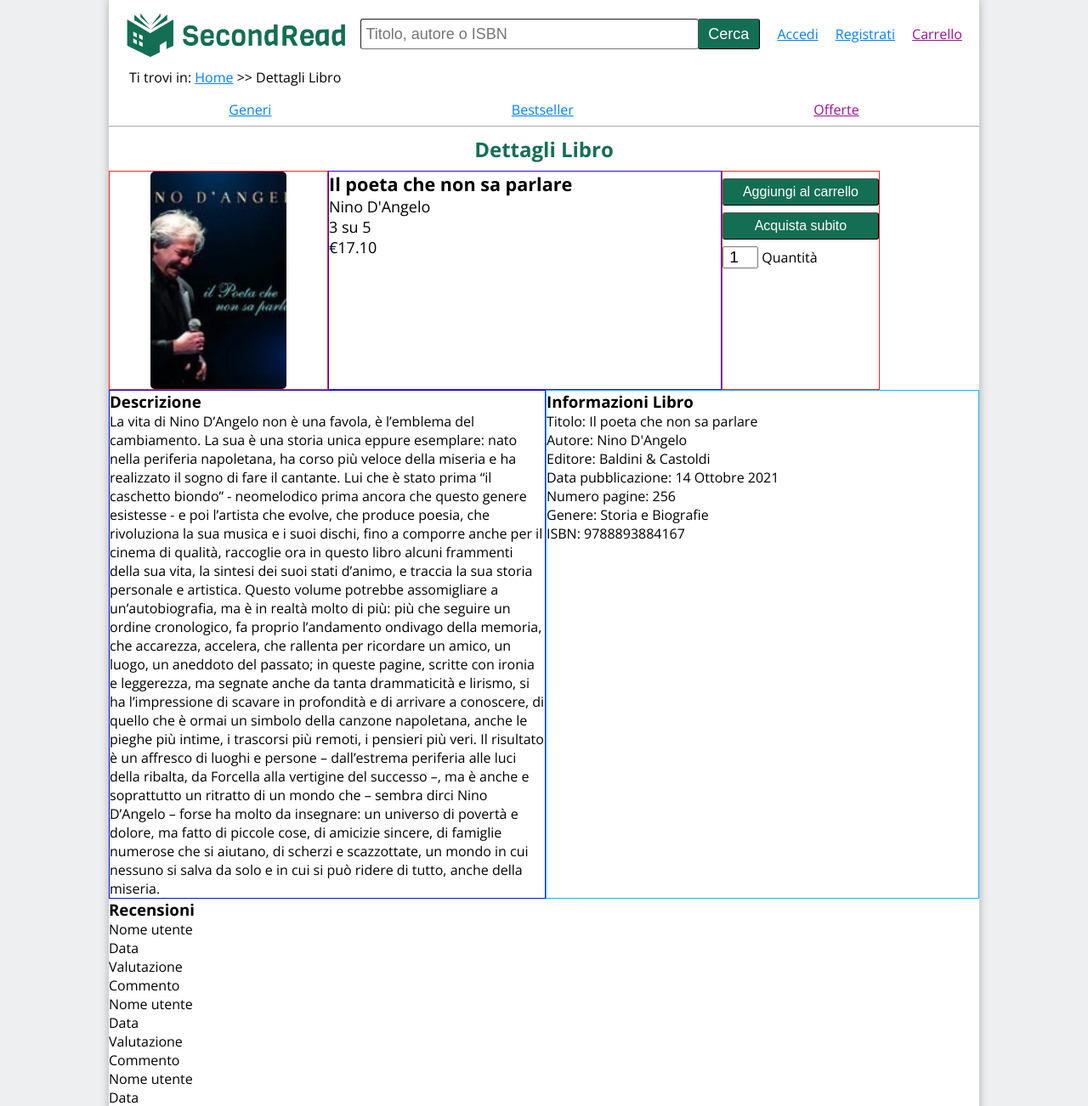
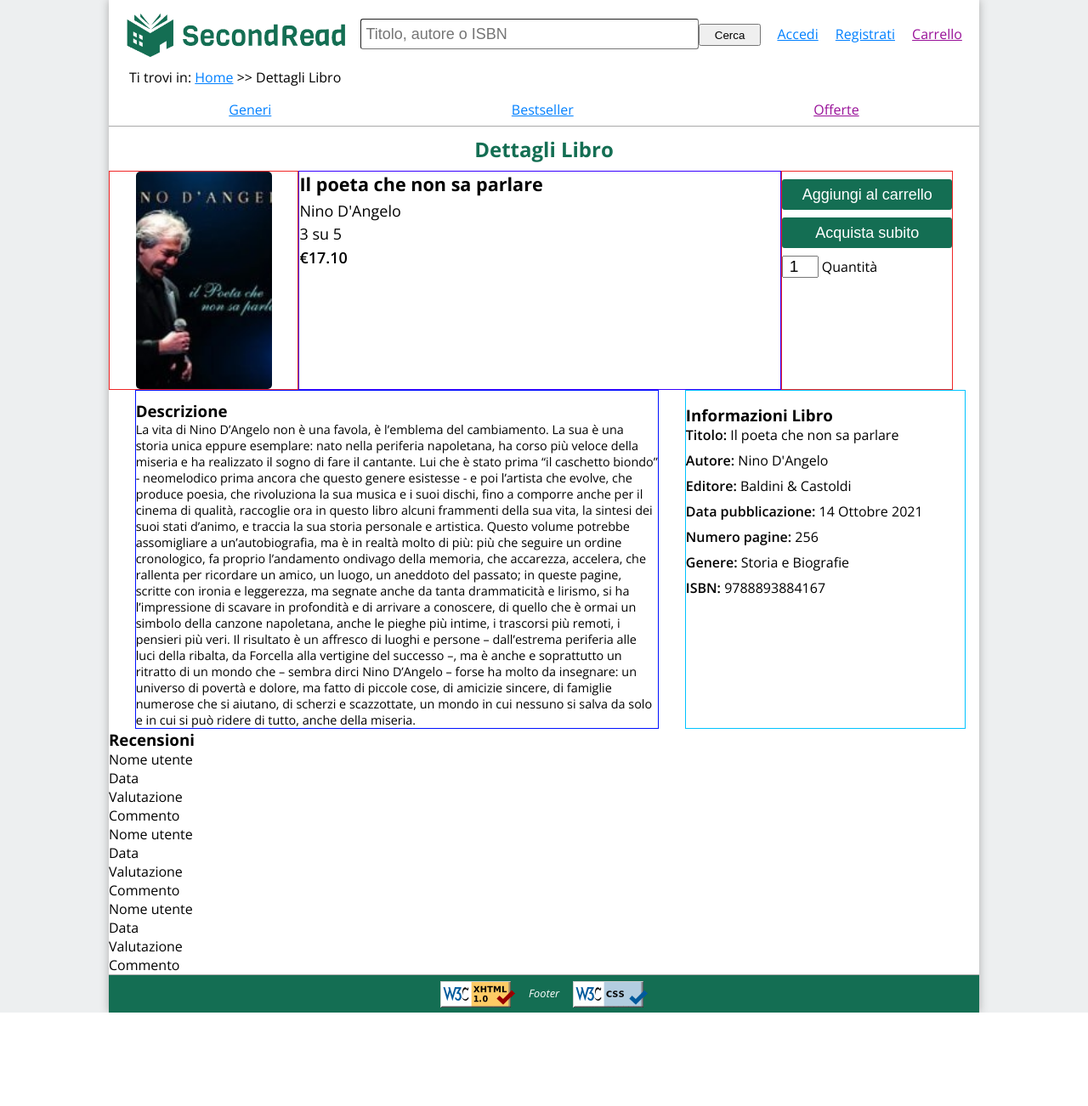
Before and after one commit to NicholasPilotto/ProgettoTecWeb21, a PHP site: page /libro.php?isbn=9788893884167 in a window 1280 px wide. Shown: the top 1302 px of the page at 85% size. After the commit the page ends 1192 px from the top, so only its background shows below. Run offline with PHP 8.4, Linux system fonts and the light colour scheme; data comes from the database, SQL or seed files in the repository.

Commit message:
Add files via upload

```diff
--- a/Site/style.css
+++ b/Site/style.css
@@ -30,6 +30,28 @@ ul {
     list-style-type: none;
 }
 
+.starChecked {
+    color: orange;
+}
+
+.starNotChecked {
+    color: #aaaaaa;
+}
+
+.button {
+    background-color: #146e53;
+    color: white;
+    border-radius: 3px;
+    border: none;
+    font-size: large;
+    cursor: pointer;
+}
+
+.button:hover {
+    background-color: #1a9c75;
+    border: 2px solid #146e53;
+    color: white;
+}
 
 /*
 ==================
@@ -409,7 +444,9 @@ a.titolo {
 }
 
 #liImg {
-    flex-basis: 25%;
+    padding-left: 3%;
+    padding-right: 3%;
+
     border: 1px solid rgb(240, 38, 38);
 }
 
@@ -421,19 +458,20 @@ a.titolo {
     height: 16em;
     border-radius: 5px;
 
+    /*
     margin-left: auto;
-    margin-right: auto;
+    margin-right: auto;*/
 }
 
 #liInfoGenerali {
     border: 1px solid rgb(55, 0, 255);
     font-size: large;
 
-    flex-basis: 45%;
-    flex-shrink: 0;
+    flex-basis: 30%;
+    flex-grow: 1;
 }
 
-#liInfoGenerali li {
+#liInfoGenerali p {
     margin-bottom: 0.2em;
 }
 
@@ -450,7 +488,9 @@ a.titolo {
 #liButtonLibro {
     border: 1px solid rgb(240, 38, 38);
 
-    flex-basis: 18%;
+    flex-basis: 200px;
+
+    margin-right: 3%;
 }
 
 #liButtonLibro input[type=button] {
@@ -466,9 +507,7 @@ a.titolo {
     background-color: #146e53;
 
     cursor: pointer;
-
-    padding-left: 0.7em;
-    padding-right: 0.7em;
+    */
 
     margin-top: 0.5em;
     margin-bottom: 0.5em;
@@ -483,16 +522,36 @@ a.titolo {
 
 #liTrama {
     border: 1px solid rgb(0, 17, 255);
-    flex-basis: 50%;
+    /*padding-left: 3%;
+    padding-right: 3%;*/
+    padding-top: 0.7em;
+
+    margin-left: 3%;
+    margin-right: 3%;
+
+    flex-basis: 60%;
+    flex-shrink: 1;
+}
+
+#liTrama p {
+    font-size: 0.9em;
 }
 
 #liDettagliLibro {
-    flex-grow: 1;
     border: 1px solid rgb(0, 195, 255);
-    /*padding-top: 1.5em;*/
+    padding-top: 1em;
+
+    flex-basis: 32%;
+
+    /*flex-shrink: 1;*/
 }
+
 #liDettagliLibro li {
-    /*padding-bottom: 0.7em;*/
+    padding-bottom: 0.5em;
+}
+
+.miniGrassetto {
+    font-weight: 550;
 }
 
 /* ------------------- ERRORE ------------------- */
```
Also changed, not shown: other parts of Site/style.css (+31 -17 lines).
